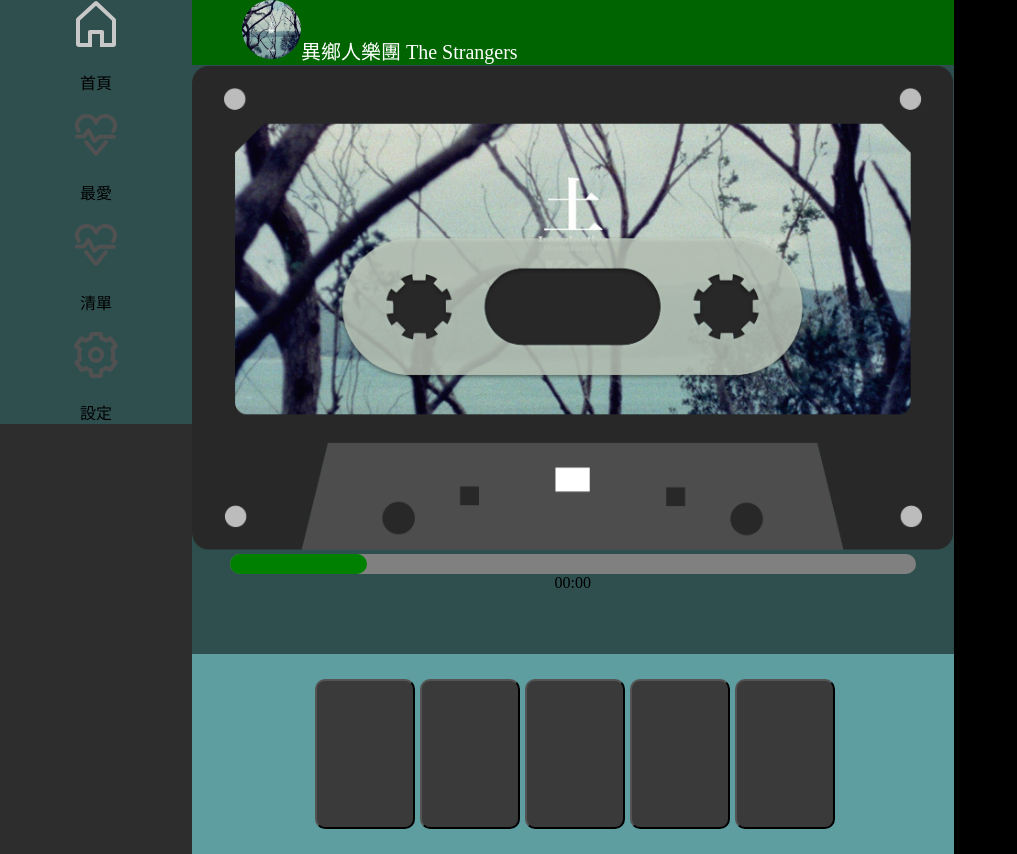
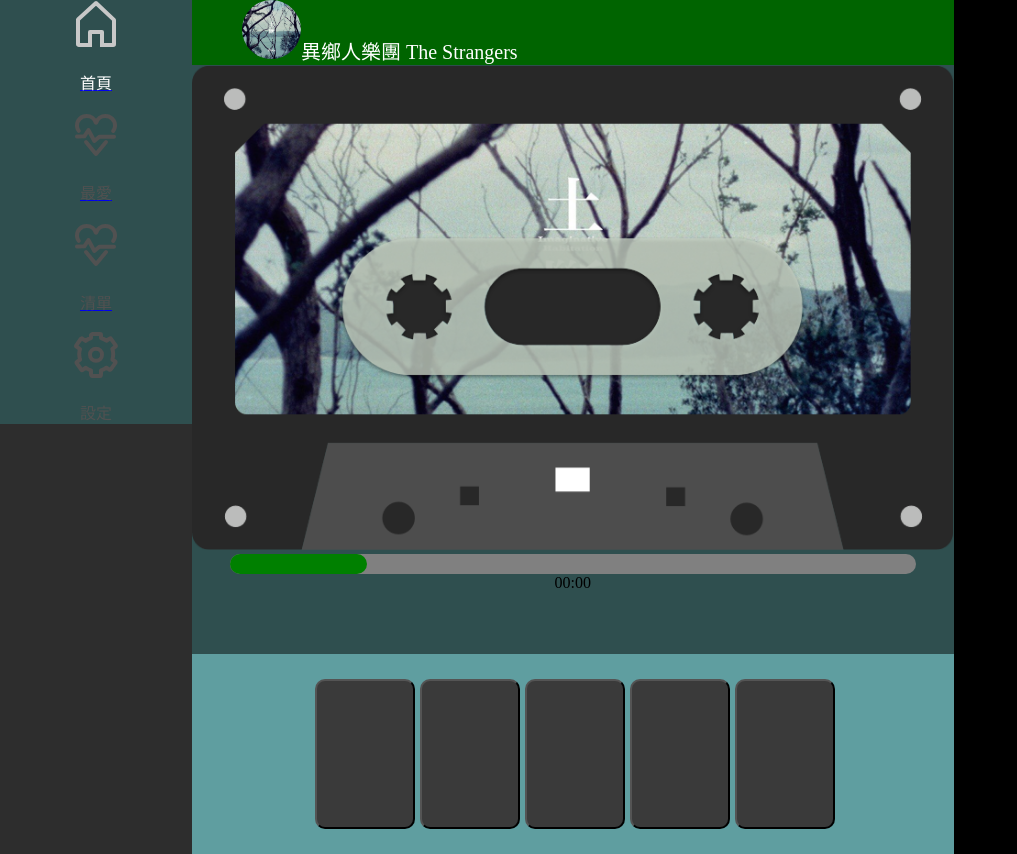
Before and after one commit to Jimison-TW/f2e-2019-week3-mp3-player, a Vue app: page / in a window 1280 px wide. Shown: the whole page, without its empty margins (0-1017 px from the left). Built offline with nearby package versions, Linux system fonts and the light colour scheme.

Commit message:
完成sidebar

```diff
--- a/package.json
+++ b/package.json
@@ -15,6 +15,7 @@
   "devDependencies": {
     "@vue/cli-plugin-babel": "^3.9.0",
     "@vue/cli-service": "^3.9.0",
+    "vue-svg-icon": "^1.2.9",
     "vue-svg-loader": "^0.12.0",
     "vue-template-compiler": "^2.6.10"
   }
--- a/src/App.vue
+++ b/src/App.vue
@@ -5,7 +5,8 @@
         <sidebar-area />
       </div>
       <div id="content">
-        <middle-page />
+        <!-- <middle-page /> -->
+         <router-view/>
       </div>
     </div>
     <!-- <div id="nav">
--- a/src/components/SidebarArea.vue
+++ b/src/components/SidebarArea.vue
@@ -1,9 +1,15 @@
 <template>
   <div class="sidebar-button">
-    <button-home :isActive="buttonState[0]" @click.native="changeState(0)" />
-    <button-favorite :isActive="buttonState[1]" @click.native="changeState(1)"/>
-    <button-list :isActive="buttonState[2]" @click.native="changeState(2)"/>
-    <button-setting :isActive="buttonState[3]" @click.native="changeState(3)"/>
+    <router-link to="/">
+      <button-home :isActive="homeButtonState" @click.native="onClick(0)" />
+    </router-link>
+    <router-link to="/about">
+      <button-favorite :isActive="likeButtonState" @click.native="onClick(1)" />
+    </router-link>
+    <router-link to="/home">
+      <button-list :isActive="listButtonState" @click.native="onClick(2)" />
+    </router-link>
+    <button-setting :isActive="settingButtonState" @click.native="onClick(3)" />
   </div>
 </template>
 
@@ -22,16 +28,30 @@ export default {
     ButtonSetting
   },
   data: () => ({
-    activeNow: 0,
-    buttonState: [true, false, false, false]
+    homeButtonState: true,
+    likeButtonState: false,
+    listButtonState: false,
+    settingButtonState: false
   }),
   methods: {
     changeState: function(index) {
-      console.log(index);
+      console.log(index)
       this.buttonState[this.activeNow] = false
       this.buttonState[index] = true
       this.activeNow = index
-      console.log(this.activeNow,this.buttonState)
+      console.log(this.activeNow, this.buttonState)
+    },
+    onClick: function(index) {
+      this.homeButtonState = index === 0 ? true : false
+      this.likeButtonState = index === 1 ? true : false
+      this.listButtonState = index === 2 ? true : false
+      this.settingButtonState = index === 3 ? true : false
+    },
+    routerPath() {
+      // console.log('click')
+      // console.log(this.$route)
+      // this.$router.push('/home')
+      // console.log(this.$route)
     }
   }
 }
--- a/src/components/icon-button/ButtonFavorite.vue
+++ b/src/components/icon-button/ButtonFavorite.vue
@@ -2,7 +2,7 @@
   <div>
     <LikeNormal v-show="!isActive" />
     <LikeActive v-show="isActive" />
-    <p>最愛</p>
+    <p :style="{ color: textColor }">最愛</p>
   </div>
 </template>
 
@@ -15,13 +15,16 @@ export default {
   props: {
     isActive: Boolean
   },
+  data: () => ({
+    textColor: '#515151'
+  }),
   components: {
     LikeNormal,
     LikeActive
   },
   watch: {
     isActive: function(newVal, oldVal) {
-      console.log(newVal, oldVal)
+      this.textColor = newVal ? '#ffffff' : '#515151'
     }
   }
 }
--- a/src/components/icon-button/ButtonHome.vue
+++ b/src/components/icon-button/ButtonHome.vue
@@ -2,7 +2,7 @@
   <div>
     <HomeNormal v-show="!isActive" />
     <HomeActive v-show="isActive" />
-    <p>首頁</p>
+    <p :style="{ color: textColor }">首頁</p>
   </div>
 </template>
 
@@ -15,19 +15,16 @@ export default {
   props: {
     isActive: Boolean
   },
-  data:()=>({
-
+  data: () => ({
+    textColor: '#ffffff'
   }),
   components: {
     HomeNormal,
     HomeActive
   },
   watch: {
-    '$props': {
-      handler:function(val,oldVal){
-        console.log('watch',val)
-      },
-      deep:true
+    isActive: function(newVal, oldVal) {
+      this.textColor = newVal ? '#ffffff' : '#515151'
     }
   }
 }
--- a/src/components/icon-button/ButtonList.vue
+++ b/src/components/icon-button/ButtonList.vue
@@ -2,7 +2,7 @@
   <div>
     <ListNormal v-show="!isActive" />
     <ListActive v-show="isActive" />
-    <p>清單</p>
+    <p :style="{ color: textColor }">清單</p>
   </div>
 </template>
 
@@ -15,13 +15,16 @@ export default {
   props: {
     isActive: Boolean
   },
+  data: () => ({
+    textColor: '#515151'
+  }),
   components: {
     ListNormal,
     ListActive
   },
   watch: {
     isActive: function(newVal, oldVal) {
-      console.log(newVal, oldVal)
+      this.textColor = newVal ? '#ffffff' : '#515151'
     }
   }
 }
--- a/src/components/icon-button/ButtonSetting.vue
+++ b/src/components/icon-button/ButtonSetting.vue
@@ -2,7 +2,7 @@
   <div>
     <SettingNormal v-show="!isActive" />
     <SettingActive v-show="isActive" />
-    <p>設定</p>
+    <p :style="{ color: textColor }">設定</p>
   </div>
 </template>
 
@@ -15,13 +15,16 @@ export default {
   props: {
     isActive: Boolean
   },
+  data: () => ({
+    textColor: '#515151'
+  }),
   components: {
     SettingNormal,
     SettingActive
   },
   watch: {
     isActive: function(newVal, oldVal) {
-      console.log(newVal, oldVal)
+      this.textColor = newVal ? '#ffffff' : '#515151'
     }
   }
 }
--- a/src/router.js
+++ b/src/router.js
@@ -1,6 +1,7 @@
 import Vue from 'vue'
 import Router from 'vue-router'
 import Home from './views/Home.vue'
+import MiddlePage from './views/MiddlePage'
 
 Vue.use(Router)
 
@@ -9,7 +10,7 @@ export default new Router({
   base: process.env.BASE_URL,
   routes: [
     {
-      path: '/',
+      path: '/home',
       name: 'home',
       component: Home
     },
@@ -20,6 +21,11 @@ export default new Router({
       // this generates a separate chunk (about.[hash].js) for this route
       // which is lazy-loaded when the route is visited.
       component: () => import(/* webpackChunkName: "about" */ './views/About.vue')
+    },
+    {
+      path: '/',
+      name: 'middle-page',
+      component: MiddlePage
     }
   ]
 })
```
Also changed, not shown: 1 other file (tests, documents, lock files or other folders).
